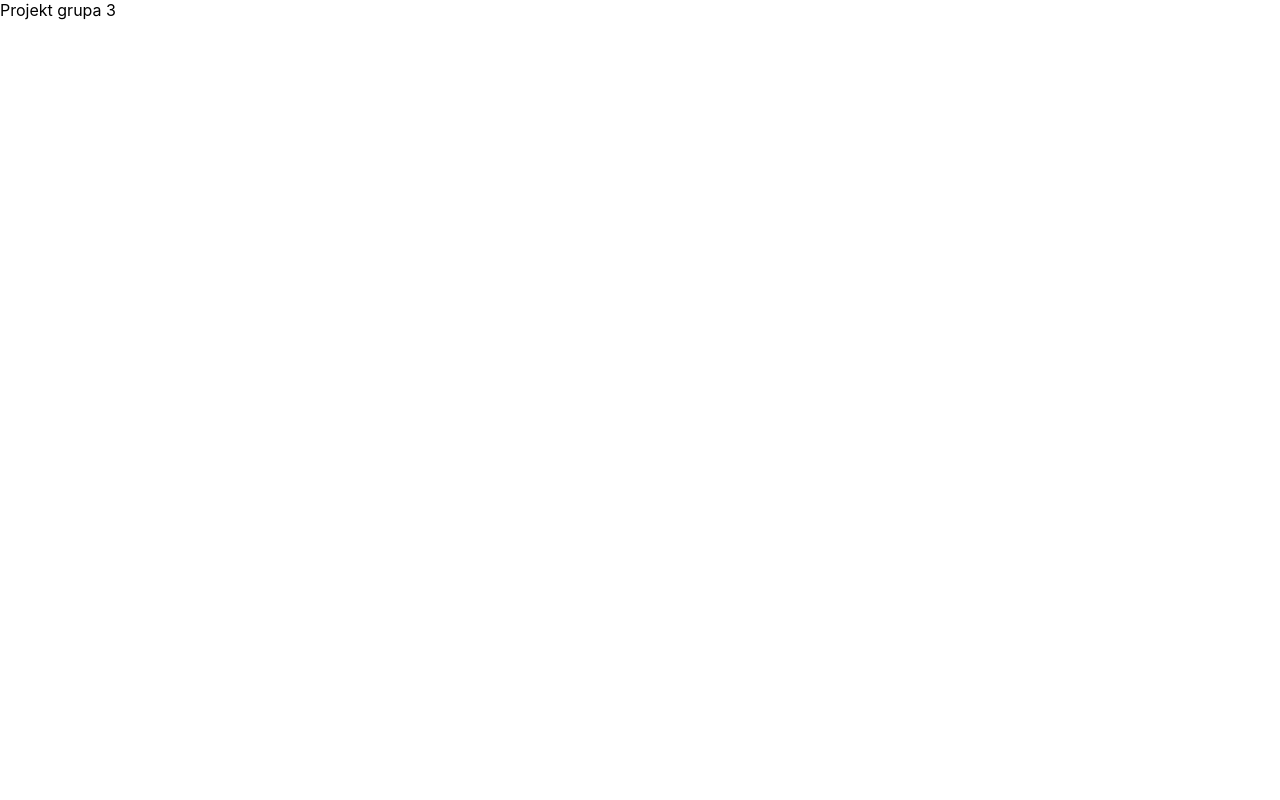
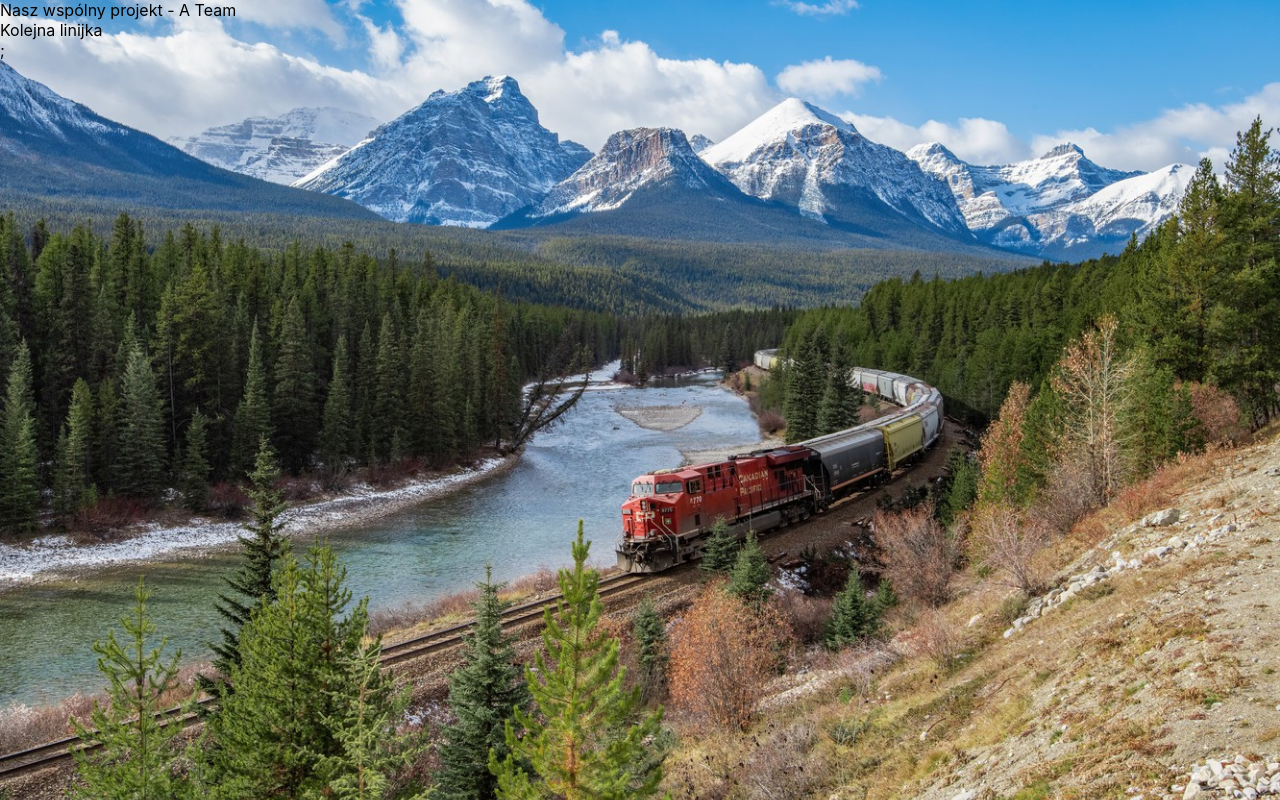
Before and after one commit to pmajkowski/team-group-3, a React (Create React App) app: page / in a window 1280 px wide. Built offline with nearby package versions, Linux system fonts and the light colour scheme.

Commit message:
Push test

```diff
--- a/public/index.html
+++ b/public/index.html
@@ -24,7 +24,7 @@
       work correctly both with client-side routing and a non-root public URL.
       Learn how to configure a non-root public URL by running `npm run build`.
     -->
-    <title>React App</title>
+    <title>Pierwszy projekt</title>
   </head>
   <body>
     <noscript>You need to enable JavaScript to run this app.</noscript>
--- a/src/App.module.css
+++ b/src/App.module.css
@@ -1,3 +1,9 @@
+body {
+  background-image: url(../public/trains.jpeg);
+  background-repeat: no-repeat;
+  background-size: cover;
+}
+
 .App {
   text-align: center;
 }
--- a/src/App.tsx
+++ b/src/App.tsx
@@ -1,11 +1,15 @@
-import React from 'react';
-import './App.module.css';
+import React from "react";
+import "./App.module.css";
 
 function App() {
   return (
-    <div className="App">
- Projekt grupa 3
-    </div>
+    <>
+      <div className="App">
+        Nasz wspólny projekt - A Team
+        <div>Kolejna linijka</div>
+      </div>
+      ;
+    </>
   );
 }
 
```
Also changed, not shown: public/trains.jpeg (added).
